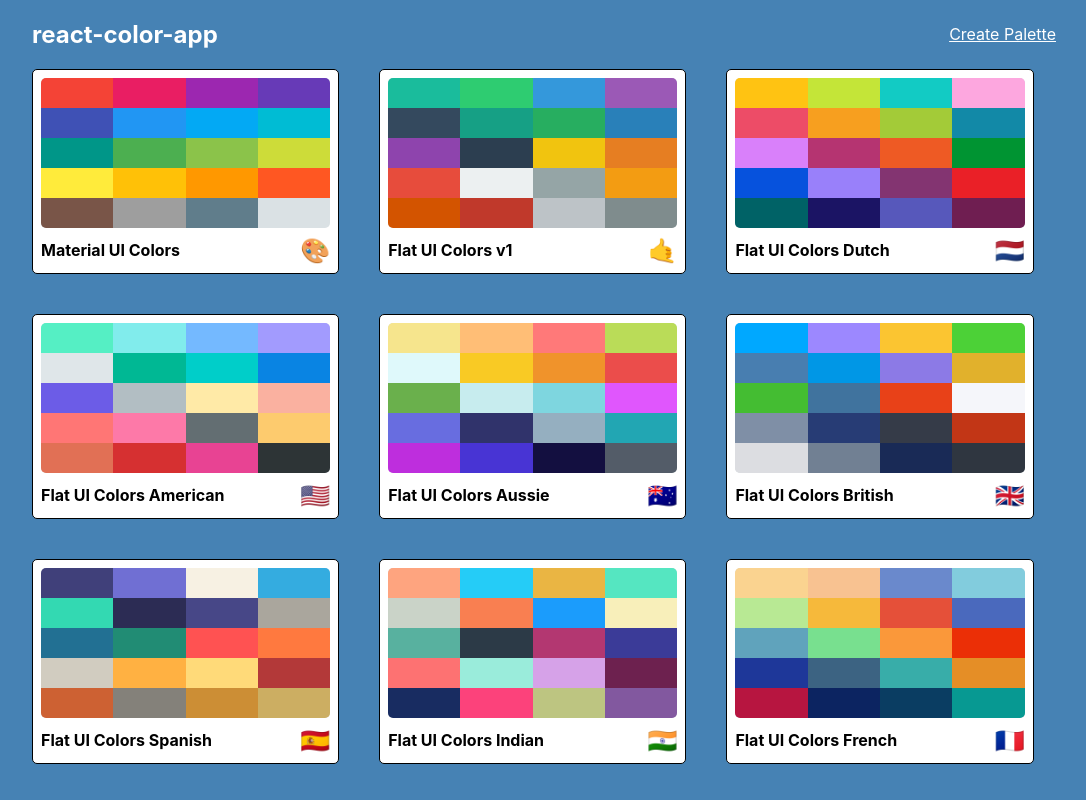
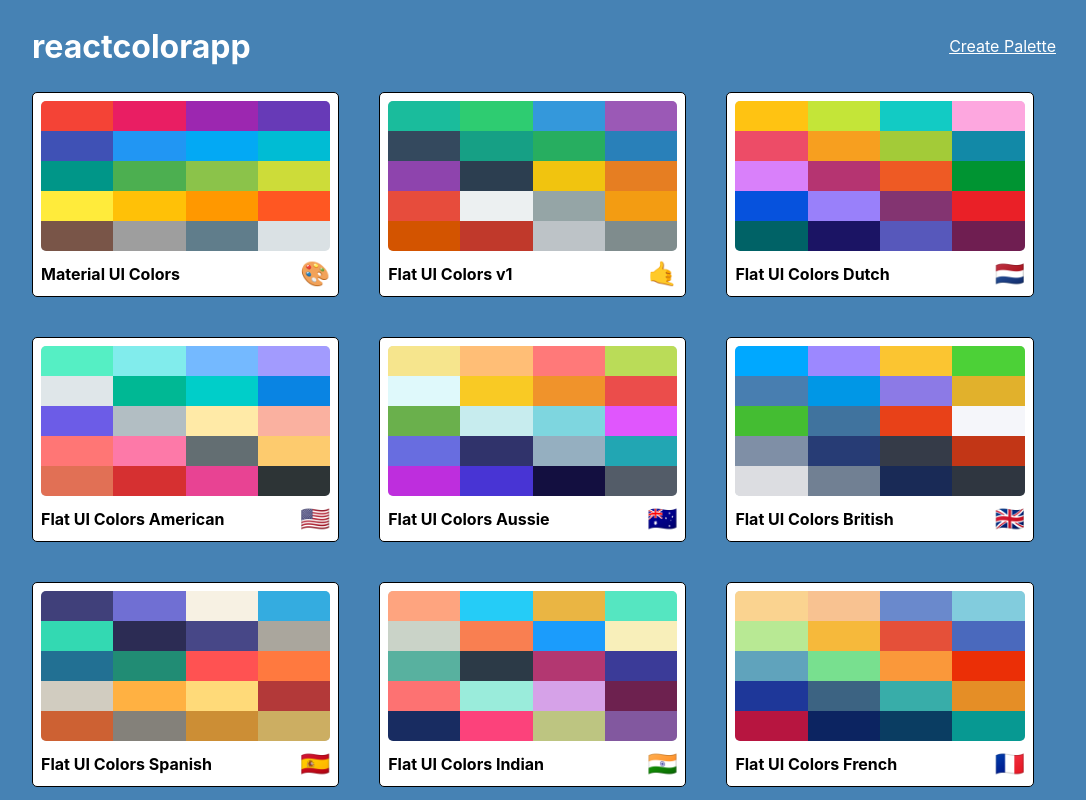
Before and after one commit to dizuane/react-colors-app, a React (Create React App) app: page / in a window 1280 px wide. Shown: the whole page, without its empty margins (96-1182 px from the left). Built offline with nearby package versions, Linux system fonts and the light colour scheme.

Commit message:
Additional styling

```diff
--- a/src/PaletteList.js
+++ b/src/PaletteList.js
@@ -17,7 +17,7 @@
             <div className={classes.root}>
                 <div className={classes.container}>
                     <nav className={classes.nav}>
-                        <h1>react-color-app</h1>
+                        <h1 className={classes.heading}>reactcolorapp</h1>
                         <Link to="/palette/new">Create Palette</Link>
                     </nav>
                     <div className={classes.palettes}>
--- a/src/styles/PaletteListStyles.js
+++ b/src/styles/PaletteListStyles.js
@@ -6,7 +6,11 @@
         height: "100vh",
         display: "flex",
         alignItems: "flex-start",
-        justifyContent: "center"
+        justifyContent: "center",
+        overflow: "auto"
+    },
+    heading: {
+        fontSize: "2rem"
     },
     container: {
         width: "50%",
@@ -42,7 +46,7 @@
         },
         [sizes.down("xs")]: {
             gridTemplateColumns: "repeat(1, 100%)",
-            gridGap: "1rem",
+            gridGap: "1.4rem",
         }
     }
 }
```
